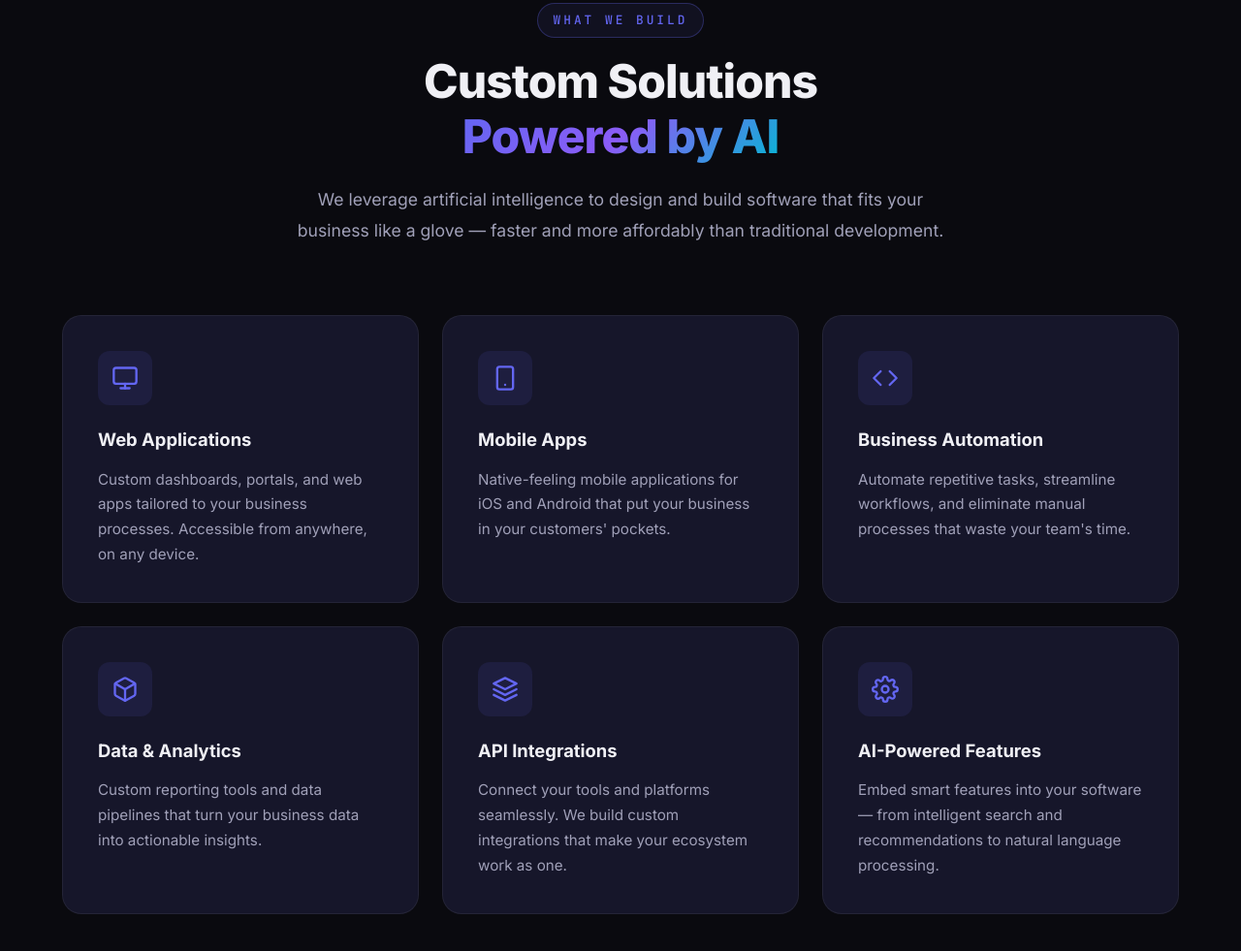
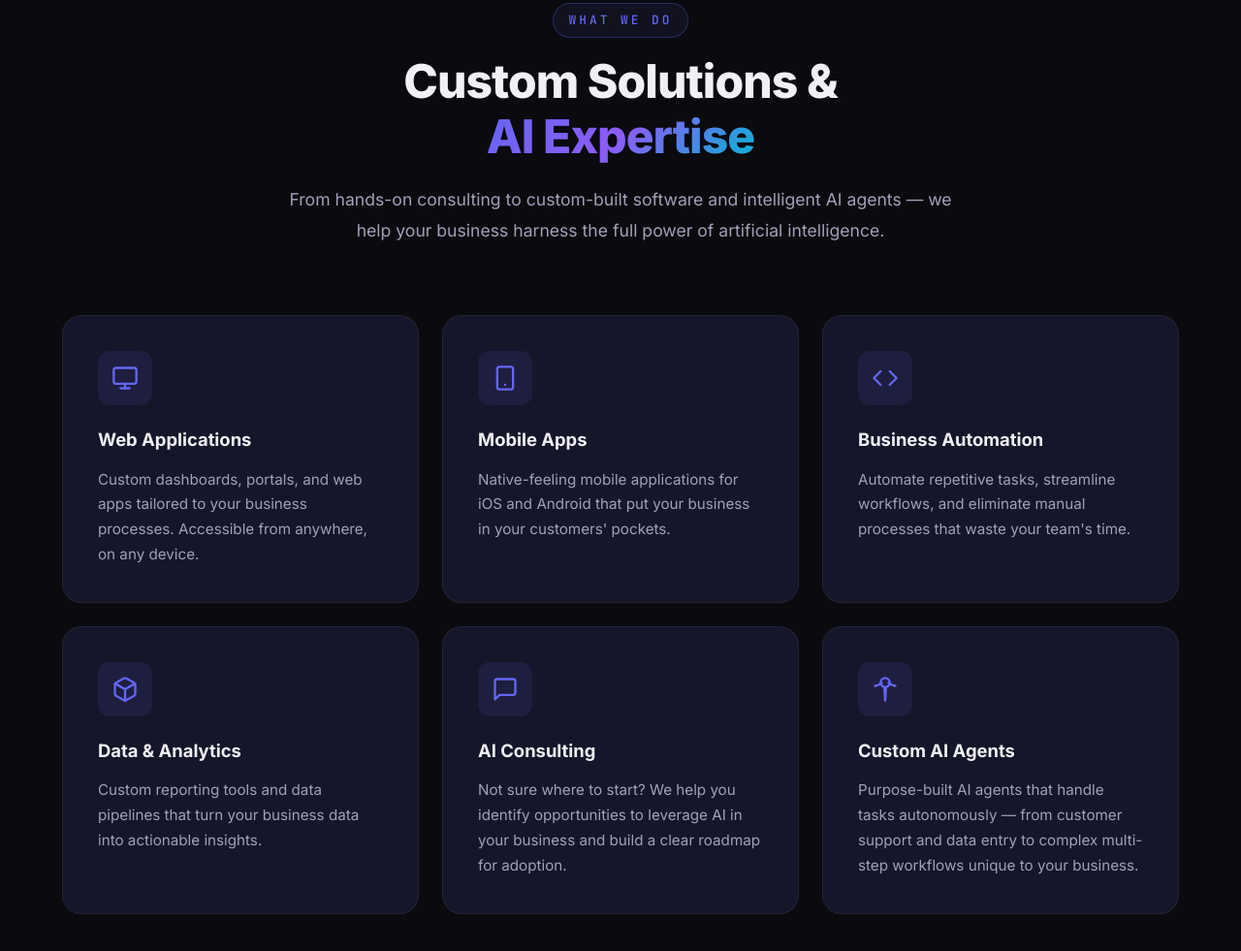
Before and after one commit to codyvogt/built-with-ai, a plain HTML site: page index.html in a window 1280 px wide. Shown: the part 2127-3108 px from the top of the page at 97% size. Drawn offline with Linux system fonts and the light colour scheme.

Commit message:
Add AI Consulting and Custom AI Agents services

```diff
--- a/index.html
+++ b/index.html
@@ -152,9 +152,9 @@
     <section class="section services-section" id="services">
         <div class="container">
             <div class="section-header animate-on-scroll">
-                <span class="section-tag">What We Build</span>
-                <h2 class="section-title">Custom Solutions<br><span class="gradient-text">Powered by AI</span></h2>
-                <p class="section-desc">We leverage artificial intelligence to design and build software that fits your business like a glove &mdash; faster and more affordably than traditional development.</p>
+                <span class="section-tag">What We Do</span>
+                <h2 class="section-title">Custom Solutions &amp;<br><span class="gradient-text">AI Expertise</span></h2>
+                <p class="section-desc">From hands-on consulting to custom-built software and intelligent AI agents &mdash; we help your business harness the full power of artificial intelligence.</p>
             </div>
             <div class="services-grid">
                 <div class="service-card animate-on-scroll">
@@ -187,17 +187,17 @@
                 </div>
                 <div class="service-card animate-on-scroll">
                     <div class="service-icon">
-                        <svg width="28" height="28" viewBox="0 0 24 24" fill="none" stroke="currentColor" stroke-width="2" stroke-linecap="round" stroke-linejoin="round"><path d="M12 2L2 7l10 5 10-5-10-5z"/><path d="M2 17l10 5 10-5"/><path d="M2 12l10 5 10-5"/></svg>
+                        <svg width="28" height="28" viewBox="0 0 24 24" fill="none" stroke="currentColor" stroke-width="2" stroke-linecap="round" stroke-linejoin="round"><path d="M21 15a2 2 0 0 1-2 2H7l-4 4V5a2 2 0 0 1 2-2h14a2 2 0 0 1 2 2z"/></svg>
                     </div>
-                    <h3>API Integrations</h3>
-                    <p>Connect your tools and platforms seamlessly. We build custom integrations that make your ecosystem work as one.</p>
+                    <h3>AI Consulting</h3>
+                    <p>Not sure where to start? We help you identify opportunities to leverage AI in your business and build a clear roadmap for adoption.</p>
                 </div>
                 <div class="service-card animate-on-scroll">
                     <div class="service-icon">
-                        <svg width="28" height="28" viewBox="0 0 24 24" fill="none" stroke="currentColor" stroke-width="2" stroke-linecap="round" stroke-linejoin="round"><circle cx="12" cy="12" r="3"/><path d="M19.4 15a1.65 1.65 0 0 0 .33 1.82l.06.06a2 2 0 0 1 0 2.83 2 2 0 0 1-2.83 0l-.06-.06a1.65 1.65 0 0 0-1.82-.33 1.65 1.65 0 0 0-1 1.51V21a2 2 0 0 1-2 2 2 2 0 0 1-2-2v-.09A1.65 1.65 0 0 0 9 19.4a1.65 1.65 0 0 0-1.82.33l-.06.06a2 2 0 0 1-2.83 0 2 2 0 0 1 0-2.83l.06-.06A1.65 1.65 0 0 0 4.68 15a1.65 1.65 0 0 0-1.51-1H3a2 2 0 0 1-2-2 2 2 0 0 1 2-2h.09A1.65 1.65 0 0 0 4.6 9a1.65 1.65 0 0 0-.33-1.82l-.06-.06a2 2 0 0 1 0-2.83 2 2 0 0 1 2.83 0l.06.06A1.65 1.65 0 0 0 9 4.68a1.65 1.65 0 0 0 1-1.51V3a2 2 0 0 1 2-2 2 2 0 0 1 2 2v.09a1.65 1.65 0 0 0 1 1.51 1.65 1.65 0 0 0 1.82-.33l.06-.06a2 2 0 0 1 2.83 0 2 2 0 0 1 0 2.83l-.06.06A1.65 1.65 0 0 0 19.4 9a1.65 1.65 0 0 0 1.51 1H21a2 2 0 0 1 2 2 2 2 0 0 1-2 2h-.09a1.65 1.65 0 0 0-1.51 1z"/></svg>
+                        <svg width="28" height="28" viewBox="0 0 24 24" fill="none" stroke="currentColor" stroke-width="2" stroke-linecap="round" stroke-linejoin="round"><path d="M12 2a4 4 0 0 1 4 4c0 1.95-1.4 3.58-3.25 3.93L12 22l-.75-12.07A4.001 4.001 0 0 1 12 2z"/><path d="M9 6.5C7.5 7.5 5 9 3 9"/><path d="M15 6.5c1.5 1 4 2.5 6 2.5"/></svg>
                     </div>
-                    <h3>AI-Powered Features</h3>
-                    <p>Embed smart features into your software &mdash; from intelligent search and recommendations to natural language processing.</p>
+                    <h3>Custom AI Agents</h3>
+                    <p>Purpose-built AI agents that handle tasks autonomously &mdash; from customer support and data entry to complex multi-step workflows unique to your business.</p>
                 </div>
             </div>
         </div>
```
